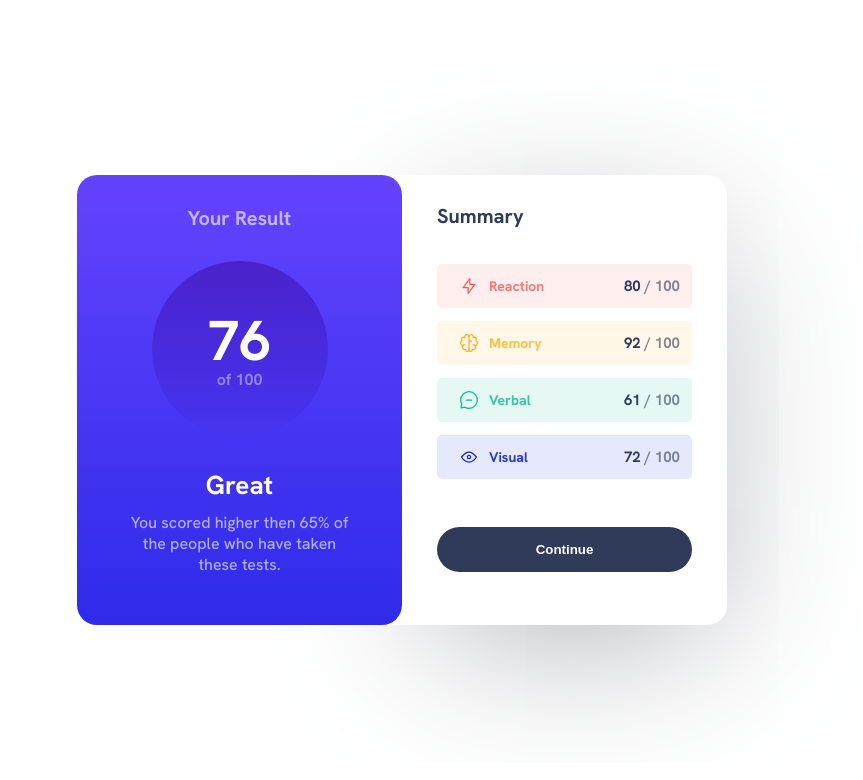
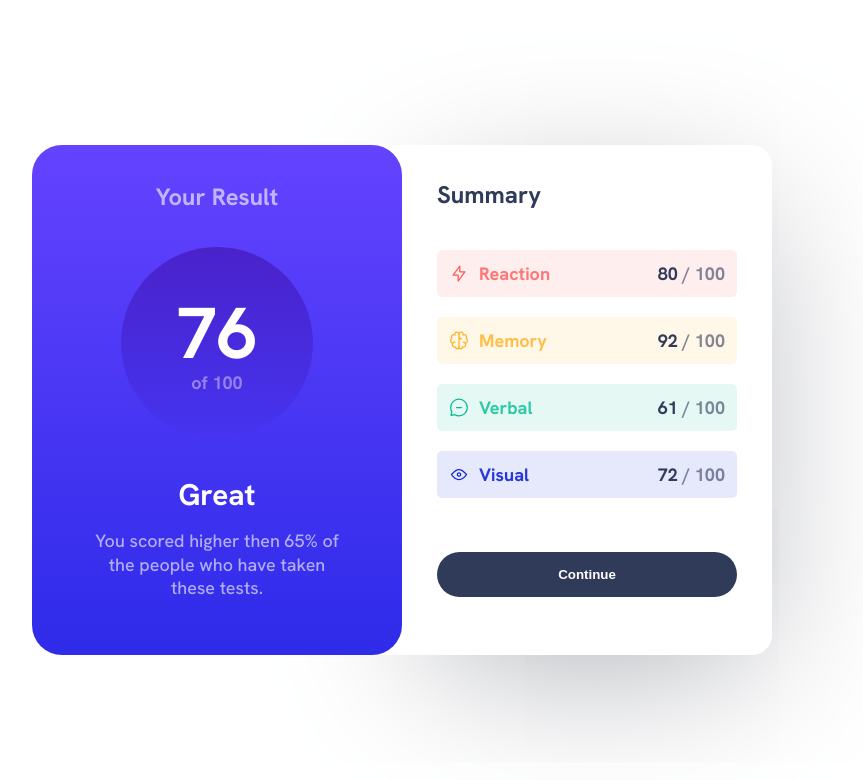
Before and after one commit to Caelus111/Result-Summary-Component, a plain HTML site: page index.html in a window 1280 px wide. Shown: the whole page, without its empty margins (238-1101 px from the left). Drawn offline with Linux system fonts and the light colour scheme.

Commit message:
Changed some layout problems

```diff
--- a/main.js
+++ b/main.js
@@ -33,7 +33,7 @@ function getInfo(params) {
         if (count >= scorePoint) {
           clearInterval(interval)
         }
-      }, 15);
+      }, 3);
     });
 }
 
--- a/style.css
+++ b/style.css
@@ -31,8 +31,8 @@ body {
 .container {
   display: grid;
   grid-template-columns: repeat(2, 1fr);
-  width: min(40.625em, 100%);
-  height: 28.125em;
+  width: min(46.25em, 100%);
+  height: 31.875em;
 }
 
 /* Results side */
@@ -49,13 +49,14 @@ body {
     var(--secondatBgClr) 100%
   );
   color: #fff;
-  border-radius: 20px;
+  border-radius: 30px;
   z-index: 4;
 }
 
 .circle {
-  width: 11em;
-  height: 11em;
+  width: 12em;
+  height: 12em;
+  padding: 3rem;
   background: var(--circleClr);
   background: linear-gradient(
     180deg,
@@ -69,26 +70,28 @@ body {
   line-height: 1.1;
 }
 
+.results h2 {
+  color: #ffffff9c;
+  font-size:clamp(1.125rem, 1.0011rem + 0.6196vw, 1.4813rem);
+}
+
 .results p {
-  font-size: clamp(0.75rem, 0.663rem + 0.4348vw, 1rem);
+  font-size:  clamp(1rem, 0.9565rem + 0.2174vw, 1.125rem);
   color: #ffffff69;
 }
 
 .results h3 span {
   color: #fff;
-  font-size: 3em;
-}
-
-.results h2 {
-  color: #ffffff9c;
-  font-size:  clamp(0.9375rem, 0.8288rem + 0.5435vw, 1.25rem);
+  font-size:  clamp(4.0625rem, 3.9103rem + 0.7609vw, 4.5rem);
 }
 
 .results h1 {
-  font-size:  clamp(1.25rem, 1.1196rem + 0.6522vw, 1.625rem);
+  font-size:  clamp(1.125rem, 0.8691rem + 1.2793vw, 1.8606rem);
 }
 
 .para {
+  font-size:clamp(1rem, 0.9565rem + 0.2174vw, 1.12rem);
+    line-height: 1.46rem;
   color: #ffffff9c;
   transform: translateY(-20px);
   margin-inline: 3em;
@@ -136,14 +139,14 @@ body {
 
 .summary h2 {
   color: var(--textClr);
-  font-size: 1.25rem;
+  font-size:  clamp(1.25rem, 1.163rem + 0.4348vw, 1.5rem);
   transform: translateY(-13px);
 }
 
 .summary-stats {
   display: grid;
   grid-template-columns: 1fr;
-  gap: 13px;
+  gap: 20px;
   transform: translateY(-19px);
   width: 100%;
 }
@@ -154,6 +157,7 @@ body {
   align-items: center;
   /* margin: 10px; */
   padding: 12px;
+  /* margin-bottom: .8rem; */
   border-radius: 5px;
 }
 
@@ -176,18 +180,18 @@ body {
 }
 
 .right-side img {
-  margin-inline: 10px;
+  margin-inline-end: 10px;
 }
 
 .right-side h3 {
   color: var(--clr);
-  font-size: 14px;
+ font-size:clamp(1rem, 0.9565rem + 0.2174vw, 1.125rem); ;
   display: flex;
   align-items: center;
 }
 
 .left-side {
-  font-size: 15px;
+  font-size: clamp(1rem, 0.9565rem + 0.2174vw, 1.125rem);
   font-weight: bold;
   color: var(--phasedTextClr);
 }
```
